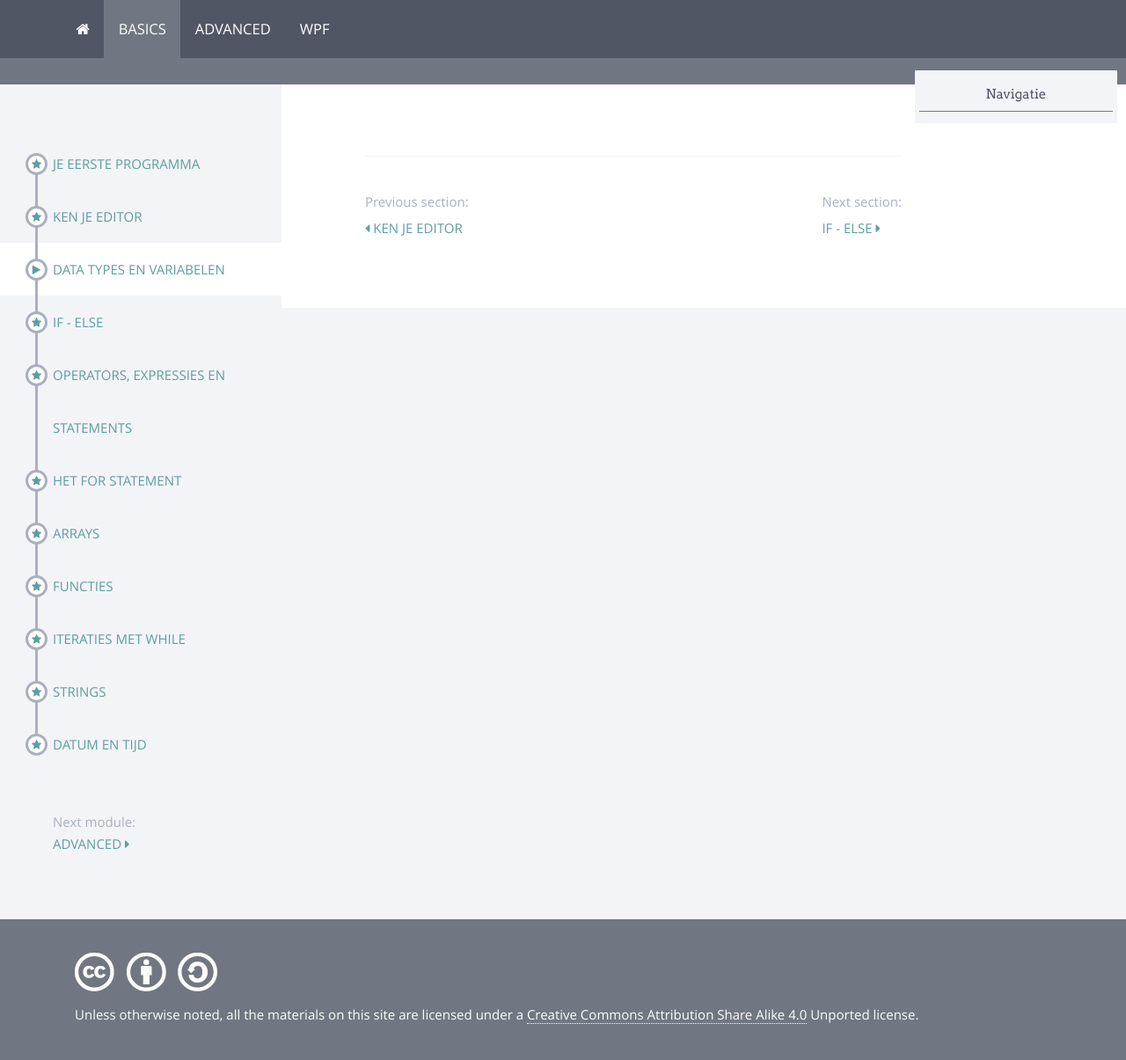
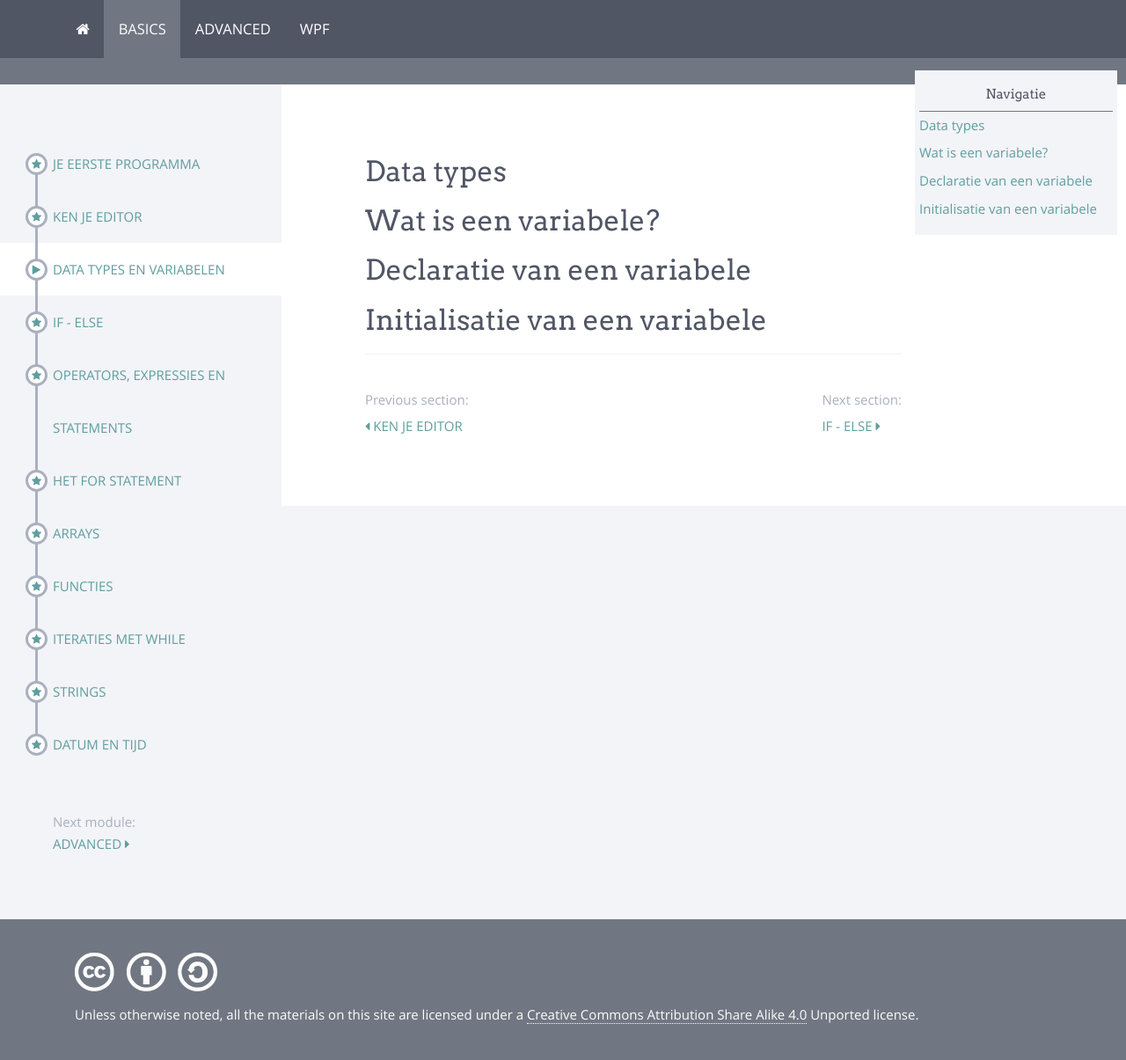
Before and after one commit to sma-it/sma-it.github.io, a Jekyll site: the page built from modules/basics/_posts/2000-01-03-data_types.md, in a window 1280 px wide. Shown: the whole page at 88% size. Built offline with Jekyll 4.4.1, drawn with Linux system fonts in a browser that asks for light colours; nearby versions of some CDN libraries.

Commit message:
Data type en variabelen - titels toegevoegd.

```diff
--- a/modules/basics/_posts/2000-01-03-data_types.md
+++ b/modules/basics/_posts/2000-01-03-data_types.md
@@ -2,3 +2,11 @@
 title: Data Types en Variabelen
 published: true
 ---
+
+## Data types
+
+## Wat is een variabele?
+
+## Declaratie van een variabele
+
+## Initialisatie van een variabele
```
